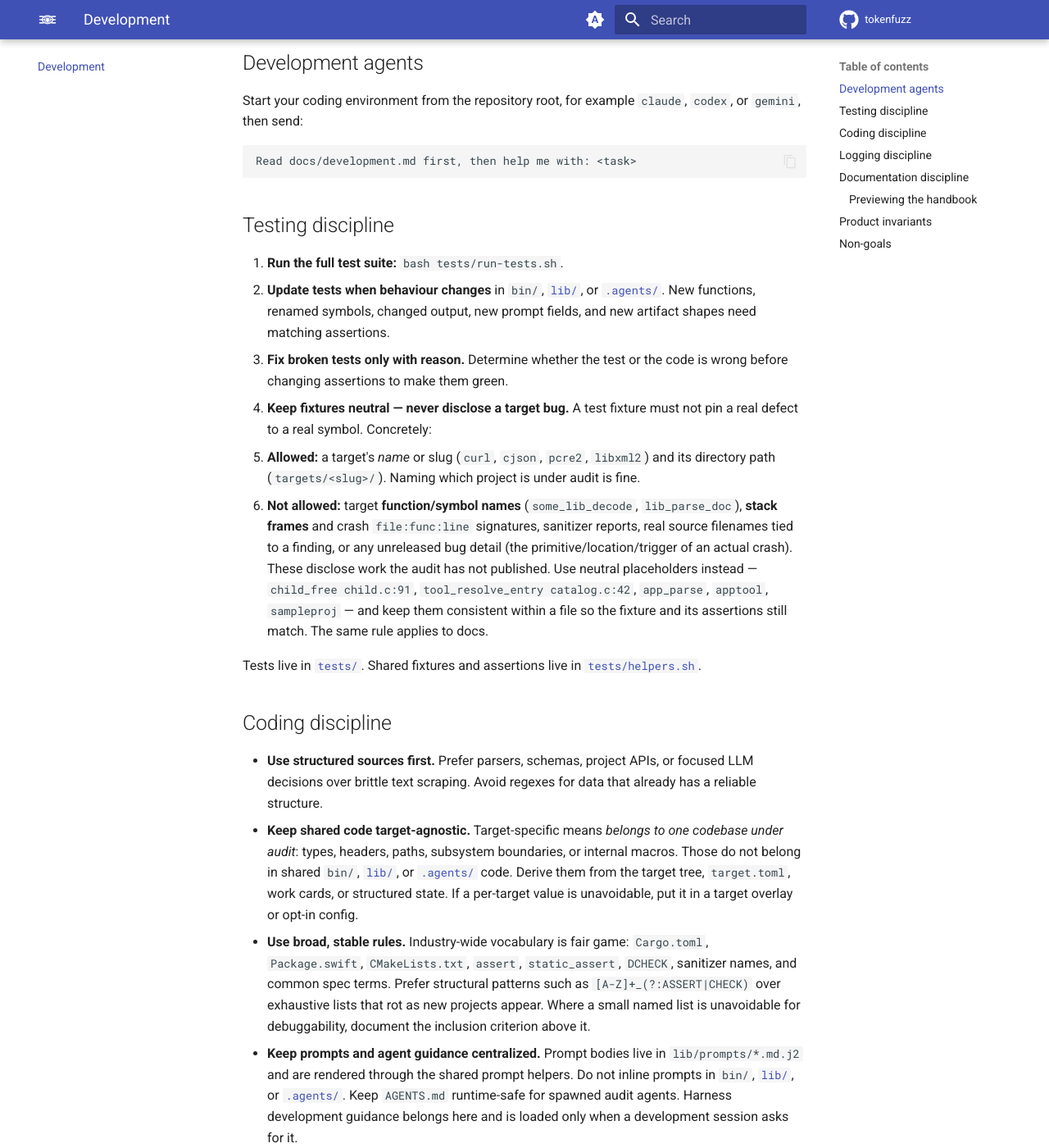
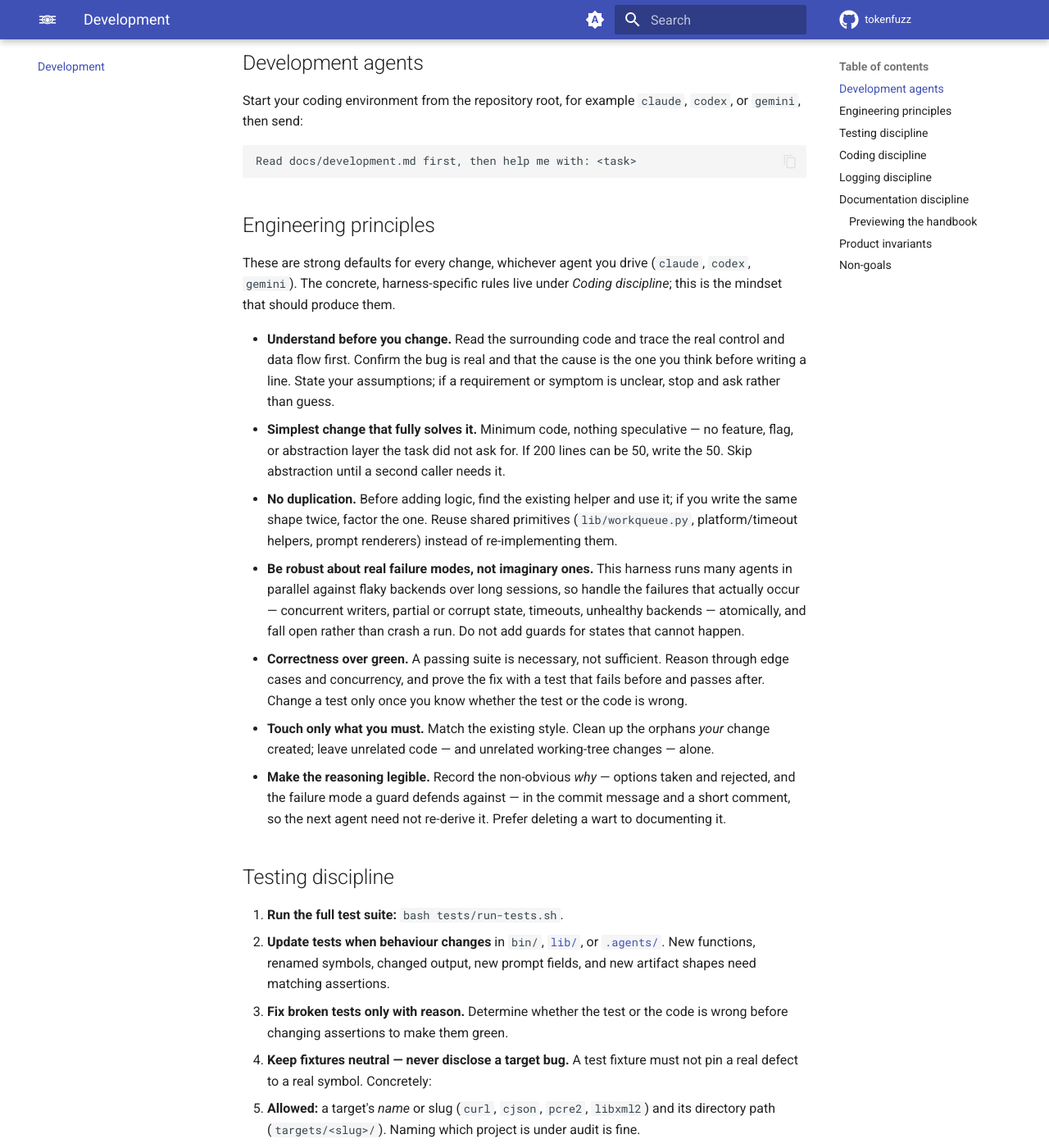
Before and after one commit to tokenfuzz/tokenfuzz, an MkDocs documentation site: the page built from docs/development.md, in a window 1280 px wide and 1400 px high, scrolled down 353 px. Shown: the whole window at 82% size. Built offline with MkDocs 1.6.1 and Material for MkDocs 9.7.7, drawn with Linux system fonts in a browser that asks for light colours; comment, search, counter and statistics services are not loaded.

Commit message:
docs: add engineering principles for development agents
Add an "Engineering principles" section to docs/development.md, read first by
any dev agent (claude/codex/gemini) before touching harness code. Captures the
mindset that should produce the existing concrete Coding-discipline rules:
deep analysis before changing, simplest non-speculative change, no code
duplication, robustness against the harness's real failure modes (parallel
agents, flaky backends, partial/corrupt state) rather than imaginary ones,
correctness over a green suite, minimal blast radius, and legible reasoning.
Distills critical points from Karpathy's coding guidelines, adapted to this
harness; links to Coding discipline instead of restating it.

````diff
--- a/docs/development.md
+++ b/docs/development.md
@@ -17,6 +17,40 @@ Start your coding environment from the repository root, for example `claude`,
 ```text
 Read docs/development.md first, then help me with: <task>
 ```
+
+## Engineering principles
+
+These are strong defaults for every change, whichever agent you drive
+(`claude`, `codex`, `gemini`). The concrete, harness-specific rules live under
+*Coding discipline*; this is the mindset that should produce them.
+
+- **Understand before you change.** Read the surrounding code and trace the real
+  control and data flow first. Confirm the bug is real and that the cause is the
+  one you think before writing a line. State your assumptions; if a requirement
+  or symptom is unclear, stop and ask rather than guess.
+- **Simplest change that fully solves it.** Minimum code, nothing speculative —
+  no feature, flag, or abstraction layer the task did not ask for. If 200 lines
+  can be 50, write the 50. Skip abstraction until a second caller needs it.
+- **No duplication.** Before adding logic, find the existing helper and use it;
+  if you write the same shape twice, factor the one. Reuse shared primitives
+  (`lib/workqueue.py`, platform/timeout helpers, prompt renderers) instead of
+  re-implementing them.
+- **Be robust about real failure modes, not imaginary ones.** This harness runs
+  many agents in parallel against flaky backends over long sessions, so handle
+  the failures that actually occur — concurrent writers, partial or corrupt
+  state, timeouts, unhealthy backends — atomically, and fall open rather than
+  crash a run. Do not add guards for states that cannot happen.
+- **Correctness over green.** A passing suite is necessary, not sufficient.
+  Reason through edge cases and concurrency, and prove the fix with a test that
+  fails before and passes after. Change a test only once you know whether the
+  test or the code is wrong.
+- **Touch only what you must.** Match the existing style. Clean up the orphans
+  *your* change created; leave unrelated code — and unrelated working-tree
+  changes — alone.
+- **Make the reasoning legible.** Record the non-obvious *why* — options taken
+  and rejected, and the failure mode a guard defends against — in the commit
+  message and a short comment, so the next agent need not re-derive it. Prefer
+  deleting a wart to documenting it.
 
 ## Testing discipline
 
````
